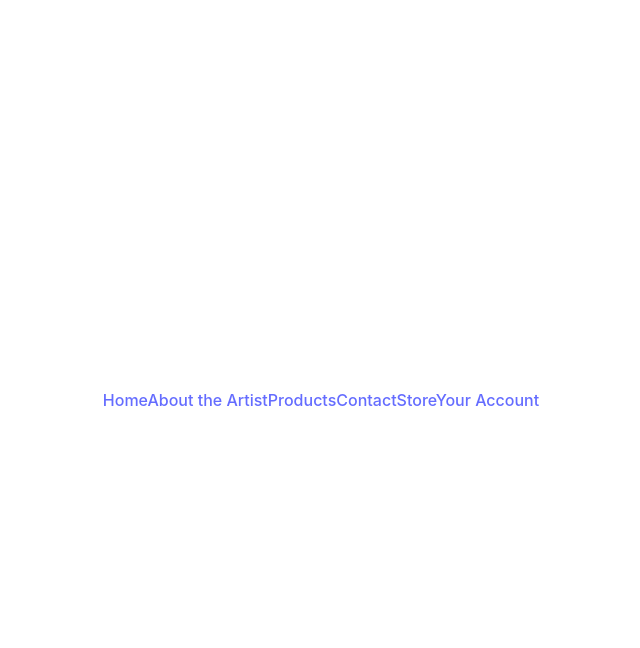
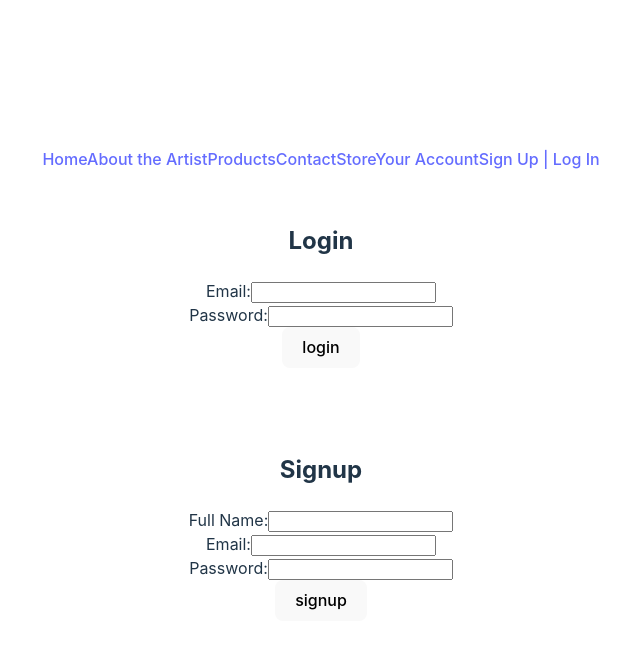
Before and after one commit to rvbouu/lupine_creative, a React (Vite) app in the folder client/: page /signup in a window 1280 px wide. Shown: the top 648 px of the page, without its empty margins (319-959 px from the left). Built offline with nearby package versions, Linux system fonts and the light colour scheme.

Commit message:
added login and sign up.

```diff
--- a/client/src/App.jsx
+++ b/client/src/App.jsx
@@ -6,6 +6,7 @@ import Product from "./pages/Product"
 import Store from "./pages/Store"
 import Profile from "./pages/Profile"
 import Contact from "./pages/Contact"
+import SignUp from "./pages/SignUp"
 import Header from "./components/Header"
 import Footer from "./components/Footer"
 
@@ -24,6 +25,7 @@ function App() {
             <Route path="/product" element={<Product />} />
             <Route path="/store" element={<Store />} />
             <Route path="/profile" element={<Profile />} />
+            <Route path="/signup" element={<SignUp />} />
           </Routes>
         <Footer/>
       </BrowserRouter>
--- a/client/src/components/Header.jsx
+++ b/client/src/components/Header.jsx
@@ -11,6 +11,7 @@ export default function Header() {
             <Link to="/contact">Contact</Link>
             <Link to="/store">Store</Link>
             <Link to="/profile">Your Account</Link>
+            <Link to="/signup">Sign Up | Log In</Link>
         </header>
     )
 }
--- /dev/null
+++ b/client/src/pages/SignUp.jsx
@@ -0,0 +1,47 @@
+export default function SignUp() {
+
+
+    return (
+        <>
+            <div class="row justify-space-between-md mt-5">
+                <div class="login-card col-6 card">
+                    <h2 class="card-header">Login</h2>
+                    <form class="form login-form">
+                        <div class="form-group">
+                            <label class="form-label" for="email-login">Email:</label>
+                            <input class="form-control" type="text" id="login" />
+                        </div>
+                        <div class="form-group">
+                            <label class="form-label" for="password-login">Password:</label>
+                            <input class="form-control" type="password" id="password-login" />
+                        </div>
+                        <div class="form-group">
+                            <button class="btn btn-primary" type="submit">login</button>
+                        </div>
+                    </form>
+                </div>
+                <div class="login-card col-6 card">
+                    <h2 class="card-header">Signup</h2>
+                    <form class="form signup-form">
+                        <div class="form-group">
+                            <label class="form-label" for="username-signup">Full Name:</label>
+                            <input class="form-control" type="text" id="username-signup" />
+                        </div>
+                        <div class="form-group">
+                            <label class="form-label" for="email-signup">Email:</label>
+                            <input class="form-control" type="text" id="email-signup" />
+                        </div>
+                        <div class="form-group">
+                            <label class="form-label" for="password-signup">Password:</label>
+                            <input class="form-control" type="password" id="password-signup" />
+                        </div>
+                        <div class="form-group">
+                            <button class="btn btn-primary" type="submit">signup</button>
+                        </div>
+                    </form>
+                </div>
+
+            </div>
+        </>
+    )
+}
```
